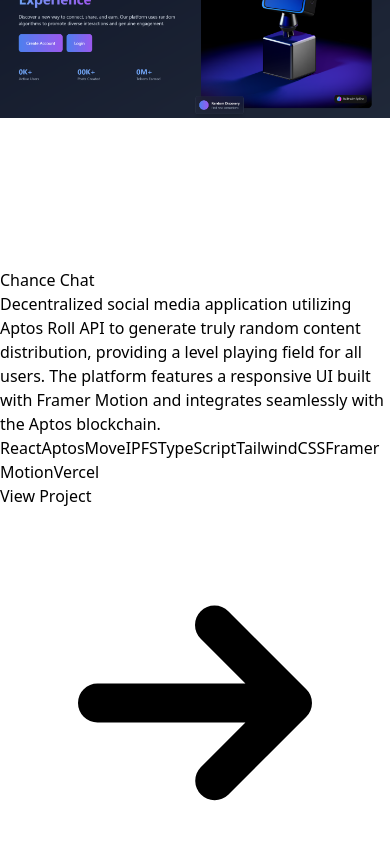
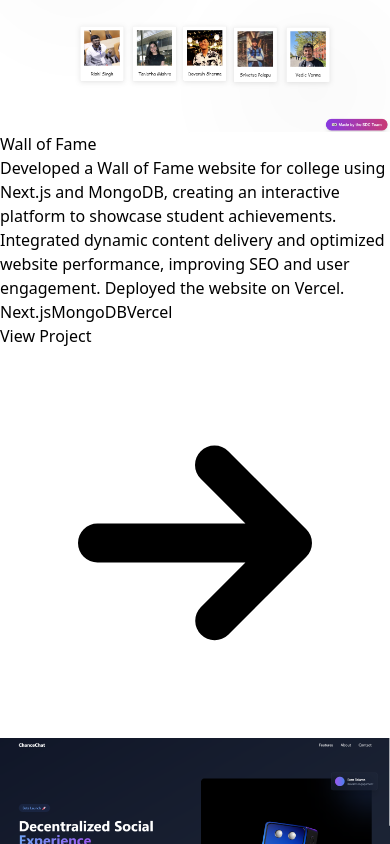
Before and after one commit to KanishkValechha/Portfolio, a React (Vite) app: page / in a window 390 px wide. Shown: the part 6420-7264 px from the top of the page. Built offline with nearby package versions, Linux system fonts and the light colour scheme.

Commit message:
Updated project section to be smaller and added wall of fame

```diff
--- a/src/components/ProjectCard.jsx
+++ b/src/components/ProjectCard.jsx
@@ -1,18 +1,28 @@
 import { motion } from "framer-motion";
 import PropTypes from "prop-types";
 import GitHubIcon from "./GitHubIcon";
-import { useState } from "react";
+import { useState, useEffect } from "react";
 
 const ProjectCard = ({ project, index, darkMode, video, variants }) => {
   const [isHovered, setIsHovered] = useState(false);
+  // Add a state to control when to load the iframe to improve performance
+  const [shouldLoadIframe, setShouldLoadIframe] = useState(false);
+
+  // Set up a timer to delay iframe loading until needed
+  useEffect(() => {
+    if (isHovered && video && !shouldLoadIframe) {
+      setShouldLoadIframe(true);
+    }
+  }, [isHovered, video, shouldLoadIframe]);
 
   ProjectCard.propTypes = {
     project: PropTypes.object.isRequired,
     index: PropTypes.number.isRequired,
     darkMode: PropTypes.bool.isRequired,
     video: PropTypes.string,
-    variants: PropTypes.object.isRequired
-  }
+    variants: PropTypes.object.isRequired,
+  };
+
   const isEven = index % 2 === 0;
 
   return (
@@ -20,17 +30,21 @@ const ProjectCard = ({ project, index, darkMode, video, variants }) => {
       variants={variants}
       className={`flex flex-col ${
         isEven ? "lg:flex-row" : "lg:flex-row-reverse"
-      } items-center gap-6 lg:gap-12`}
+      } items-center gap-4 lg:gap-8 p-4 rounded-xl ${
+        darkMode ? "hover:bg-gray-800/40" : "hover:bg-gray-200/40"
+      } transition-colors duration-300`}
       onMouseEnter={() => setIsHovered(true)}
       onMouseLeave={() => setIsHovered(false)}
+      // Ensure the component is always rendered even if not visible
+      style={{ willChange: "opacity, transform" }}
     >
-      <div className="w-full lg:w-3/5">
+      <div className="w-full lg:w-2/5">
         <motion.div
-          className="relative rounded-2xl overflow-hidden shadow-2xl group"
-          whileHover={{ scale: 1.03 }}
+          className="relative rounded-xl overflow-hidden shadow-xl group"
+          whileHover={{ scale: 1.02 }}
           transition={{ duration: 0.3 }}
         >
-          <div className="w-full h-full relative">
+          <div className="w-full h-48 sm:h-56 md:h-64 relative">
             <img
               src={project.image}
               alt={project.title}
@@ -47,29 +61,28 @@ const ProjectCard = ({ project, index, darkMode, video, variants }) => {
               ></iframe>
             )}
           </div>
-          <div className="absolute bottom-0 left-0 right-0 p-6 transform translate-y-full group-hover:translate-y-0 transition-transform duration-300"></div>
         </motion.div>
       </div>
-      <div className="w-full lg:w-2/5">
+      <div className="w-full lg:w-3/5">
         <h3
-          className={`text-2xl sm:text-3xl font-bold mb-4 ${
+          className={`text-xl sm:text-2xl font-bold mb-2 ${
             darkMode ? "text-white" : "text-gray-900"
           }`}
         >
           {project.title}
         </h3>
         <p
-          className={`mb-6 text-lg leading-relaxed ${
+          className={`mb-3 text-sm leading-relaxed ${
             darkMode ? "text-gray-300" : "text-gray-700"
           }`}
         >
           {project.description}
         </p>
-        <div className="flex flex-wrap gap-2 pb-2">
+        <div className="flex flex-wrap gap-1 pb-2">
           {project.technologies.map((tech) => (
             <span
               key={tech}
-              className={`px-3 py-1 rounded-full text-sm ${
+              className={`px-2 py-1 rounded-full text-xs ${
                 darkMode
                   ? "bg-gray-800 text-indigo-300"
                   : "bg-white text-indigo-800"
@@ -79,10 +92,10 @@ const ProjectCard = ({ project, index, darkMode, video, variants }) => {
             </span>
           ))}
         </div>
-        <div className="flex flex-col sm:flex-row space-y-4 sm:space-y-0 sm:space-x-4 pt-6 place-items-center md:place-items-start">
+        <div className="flex space-x-3 pt-2">
           <motion.a
             href={project.link}
-            className={` max-w-52 inline-flex items-center px-8 py-4 rounded-full text-lg font-semibold transition duration-300 ${
+            className={`inline-flex items-center px-4 py-2 rounded-lg text-sm font-semibold transition duration-300 ${
               darkMode
                 ? "bg-indigo-600 text-white hover:bg-indigo-700"
                 : "bg-indigo-600 text-white hover:bg-indigo-700"
@@ -92,7 +105,7 @@ const ProjectCard = ({ project, index, darkMode, video, variants }) => {
           >
             View Project
             <svg
-              className="h-5 w-5 ml-2"
+              className="h-4 w-4 ml-1"
               viewBox="0 0 20 20"
               fill="currentColor"
             >
@@ -103,9 +116,10 @@ const ProjectCard = ({ project, index, darkMode, video, variants }) => {
               />
             </svg>
           </motion.a>
+          {project.github && (
             <motion.a
               href={project.github}
-            className={`max-w-52 inline-flex items-center px-8 py-4 rounded-full text-lg font-semibold transition duration-300 ${
+              className={`inline-flex items-center px-4 py-2 rounded-lg text-sm font-semibold transition duration-300 ${
                 darkMode
                   ? "bg-gray-700 text-white hover:bg-gray-600"
                   : "bg-gray-200 text-gray-800 hover:bg-gray-300"
@@ -113,9 +127,10 @@ const ProjectCard = ({ project, index, darkMode, video, variants }) => {
               whileHover={{ scale: 1.05 }}
               whileTap={{ scale: 0.95 }}
             >
-            <span className="mr-2">GitHub</span>
-            <GitHubIcon className="" />
+              <span className="mr-1">GitHub</span>
+              <GitHubIcon className="h-4 w-4" />
             </motion.a>
+          )}
         </div>
       </div>
     </motion.div>
--- a/src/components/ProjectsSection.jsx
+++ b/src/components/ProjectsSection.jsx
@@ -1,5 +1,6 @@
 import { motion } from "framer-motion";
 import { useInView } from "react-intersection-observer";
+import { useState, useEffect } from "react";
 import PropTypes from "prop-types";
 import ProjectCard from "./ProjectCard";
 import Aconews from "../assets/aconews.png";
@@ -7,7 +8,17 @@ import Healthdome from "../assets/HealthDome.png";
 import Stock from "../assets/Stock.png";
 import ChanceChat from "../assets/ChanceChat.png";
 import LeetwithGit from "../assets/LeetwithGit.png";
+import WallOfFame from "../assets/WallOfFame.png";
 const Projects = [
+  {
+    title: "Wall of Fame",
+    description:
+      "Developed a Wall of Fame website for college using Next.js and MongoDB, creating an interactive platform to showcase student achievements. Integrated dynamic content delivery and optimized website performance, improving SEO and user engagement. Deployed the website on Vercel.",
+    image: WallOfFame,
+    link: "https://wall-of-fame-rho.vercel.app/",
+    github: "",
+    technologies: ["Next.js", "MongoDB", "Vercel"],
+  },
   {
     title: "Chance Chat",
     description:
@@ -76,25 +87,38 @@ const Projects = [
 
 const ProjectsSection = ({ darkMode }) => {
   ProjectsSection.propTypes = {
-    darkMode: PropTypes.bool.isRequired
-  }
+    darkMode: PropTypes.bool.isRequired,
+  };
+
+  // Update the intersection observer configuration
   const [ref, inView] = useInView({
-    triggerOnce: false,
+    triggerOnce: false, // Keep this false to allow re-animation
     threshold: 0.1,
+    rootMargin: "0px 0px 0px 0px", // Adjust this to start detection earlier
   });
+
+  // Track if we've ever been in view to prevent the blank state
+  const [hasBeenInView, setHasBeenInView] = useState(false);
+
+  // Update hasBeenInView state when section comes into view
+  useEffect(() => {
+    if (inView && !hasBeenInView) {
+      setHasBeenInView(true);
+    }
+  }, [inView, hasBeenInView]);
 
   const containerVariants = {
     hidden: { opacity: 0 },
     visible: {
       opacity: 1,
       transition: {
-        staggerChildren: 0.3,
+        staggerChildren: 0.2,
       },
     },
   };
 
   const itemVariants = {
-    hidden: { y: 50, opacity: 0 },
+    hidden: { y: 30, opacity: 0 },
     visible: {
       y: 0,
       opacity: 1,
@@ -110,16 +134,20 @@ const ProjectsSection = ({ darkMode }) => {
     <section
       id="projects"
       ref={ref}
-      className={`py-10 pt-20 relative overflow-hidden ${
+      className={`py-8 pt-16 relative overflow-hidden ${
         darkMode ? "bg-gray-900" : "bg-gray-100"
       }`}
     >
       <div className="max-w-7xl mx-auto px-4 sm:px-6 lg:px-8 relative z-10">
         <motion.h2
-          initial={{ opacity: 0, y: -50 }}
-          animate={inView ? { opacity: 1, y: 0 } : {}}
-          transition={{ duration: 0.8, ease: "easeOut" }}
-          className={`text-4xl sm:text-5xl md:text-6xl font-extrabold text-center mb-16 tracking-tight ${
+          initial={{ opacity: 0, y: -30 }}
+          animate={
+            inView || hasBeenInView
+              ? { opacity: 1, y: 0 }
+              : { opacity: 0, y: -30 }
+          }
+          transition={{ duration: 0.6, ease: "easeOut" }}
+          className={`text-3xl sm:text-4xl md:text-5xl font-extrabold text-center mb-10 tracking-tight ${
             darkMode ? "text-white" : "text-gray-900"
           }`}
         >
@@ -128,8 +156,12 @@ const ProjectsSection = ({ darkMode }) => {
         <motion.div
           variants={containerVariants}
           initial="hidden"
-          animate={inView ? "visible" : "hidden"}
-          className="space-y-32"
+          animate={inView || hasBeenInView ? "visible" : "hidden"}
+          transition={{
+            duration: 0.5,
+            ease: "easeInOut",
+          }}
+          className="space-y-6"
         >
           {Projects.map((project, index) => (
             <ProjectCard
```
Also changed, not shown: src/assets/WallOfFame.png (added). Lines whose indentation alone changed are shown as unchanged.
